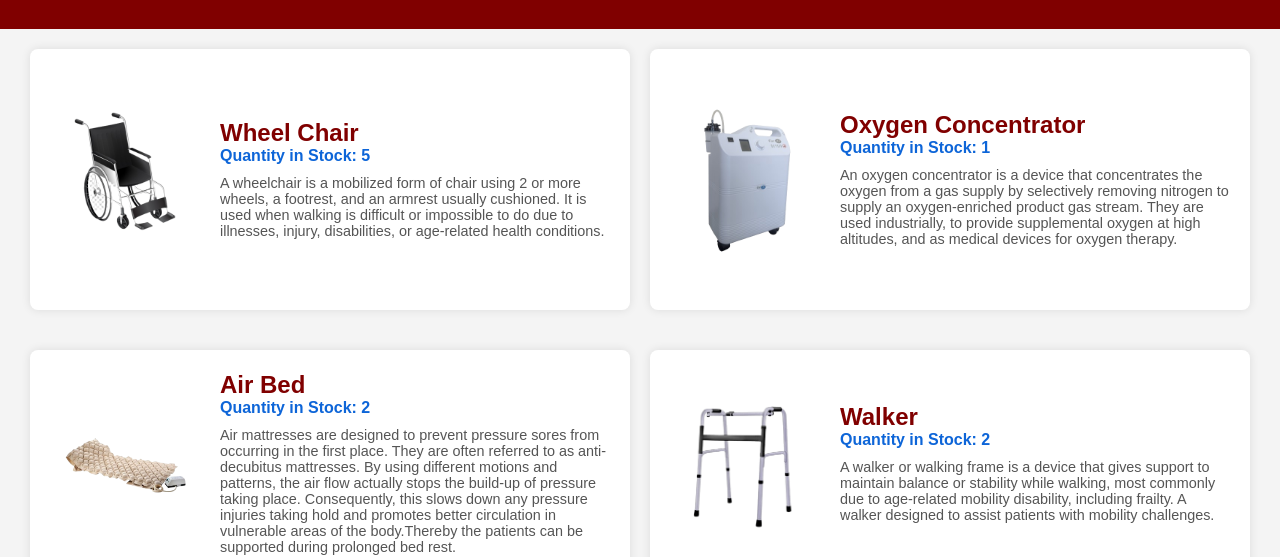
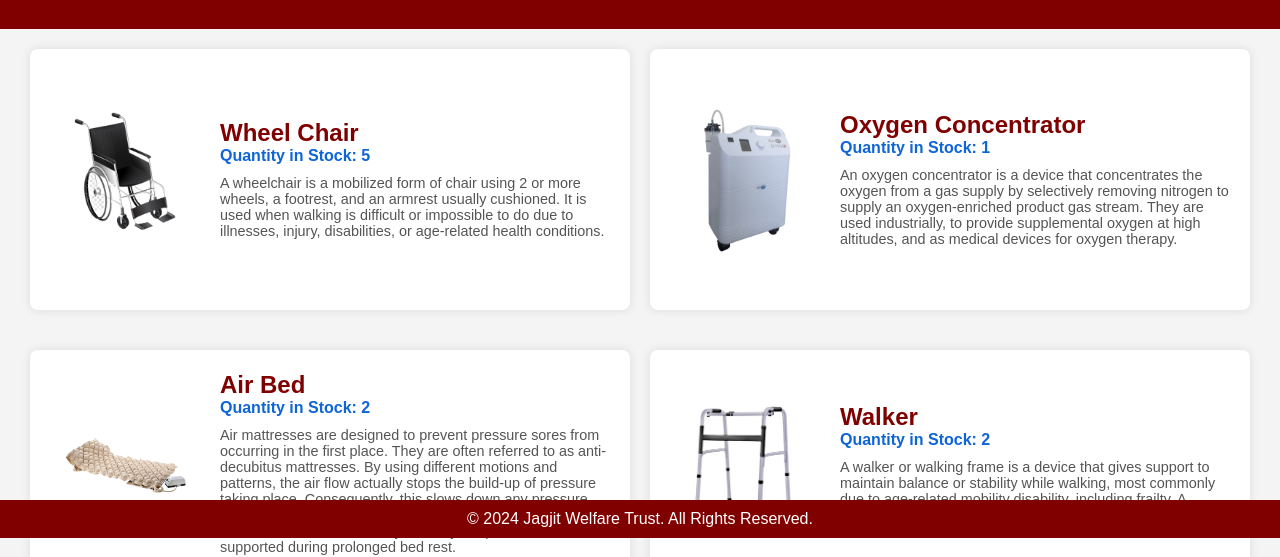
Before and after one commit to tpsarora/jagjitwelfare, a plain HTML site: page Offerings.html in a window 1280 px wide. Shown: the part 262-819 px from the top of the page. Drawn offline with Linux system fonts and the light colour scheme.

Commit message:
Footer changes

```diff
--- a/Offerings.html
+++ b/Offerings.html
@@ -57,15 +57,6 @@
             margin: 10px 0 0;
             font-size: 0.9em; /* Adjusted font size */
             color: #555;
-        }
-        .footer {
-            background-color: #800000; /* Maroon */
-            color: #fff;
-            text-align: center;
-            padding: 10px 0; /* Adjusted padding */
-            position: relative; /* Adjusted position */
-            bottom: 0;
-            width: 100%;
         }
 
         /* Media Queries for responsiveness */
@@ -216,8 +207,8 @@
         </section>
     </main>
 
-    <footer class="footer">
-        <p>&copy; 2024 Jagjit Welfare Trust | All Rights Reserved</p>
+    <footer>
+        &copy; 2024 Jagjit Welfare Trust. All Rights Reserved.
     </footer>
 </body>
 </html>
--- a/commonstyles.css
+++ b/commonstyles.css
@@ -105,3 +105,13 @@
         font-size: 0.9rem;
     }
 }
+
+footer {
+    background-color: #800000;
+    color: #fff;
+    text-align: center;
+    padding: 10px 0;
+    position: fixed;
+    width: 100%;
+    bottom: 0;
+}
--- a/styles.css
+++ b/styles.css
@@ -34,11 +34,3 @@ body {
 .quotes h2 {
     color: #800000; /* Maroon */
 }
-
-.footer {
-    background-color: #800000; /* Maroon */
-    color: #fff;
-    text-align: center;
-    padding: 10px 0;
-    /* Remove position: absolute and bottom: 0 */
-}
```
Also changed, not shown: Aboutus.html (+1 -10 lines), Contactus.html (+3 -14 lines), index.html (+2 -13 lines).
